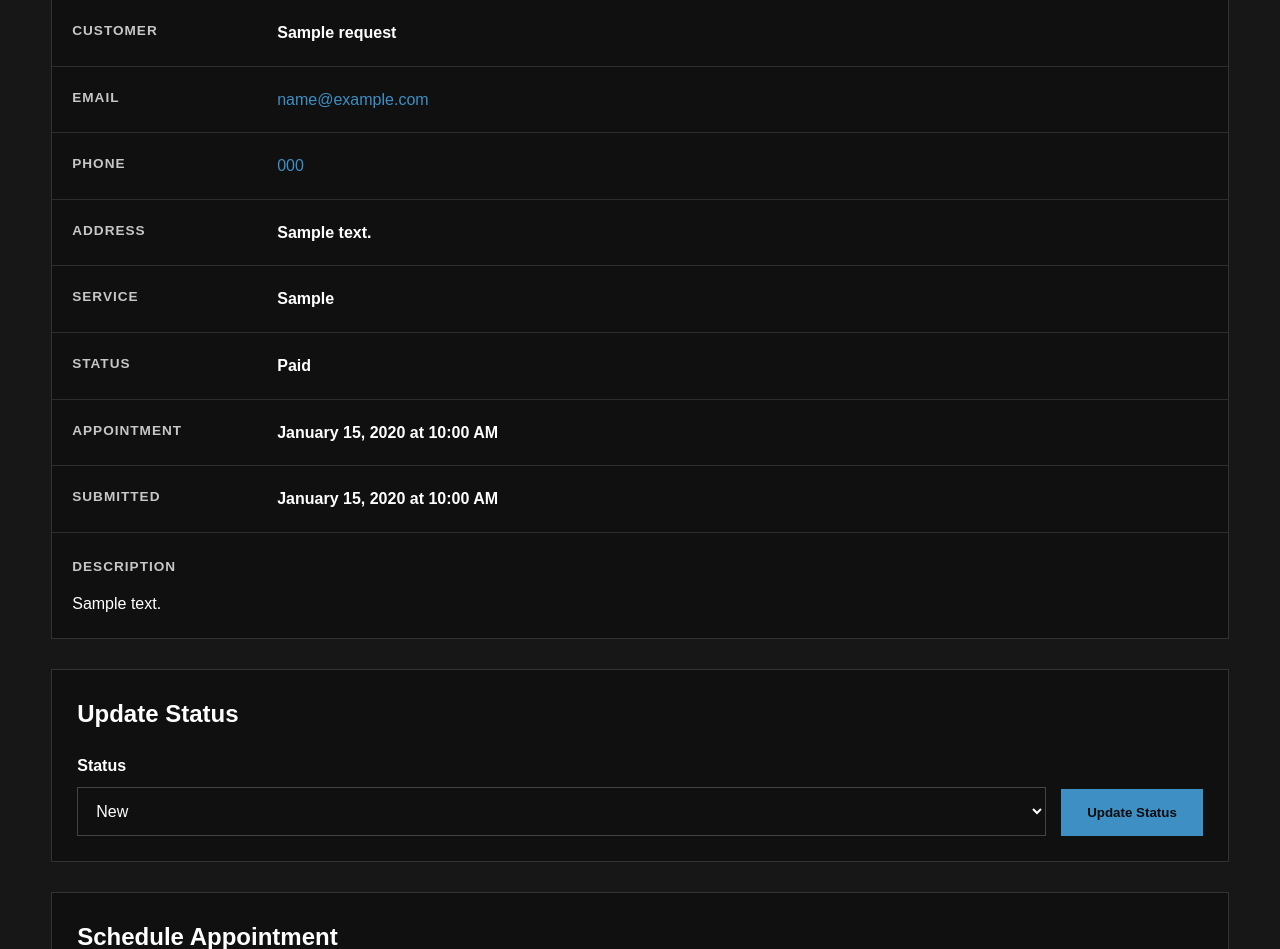
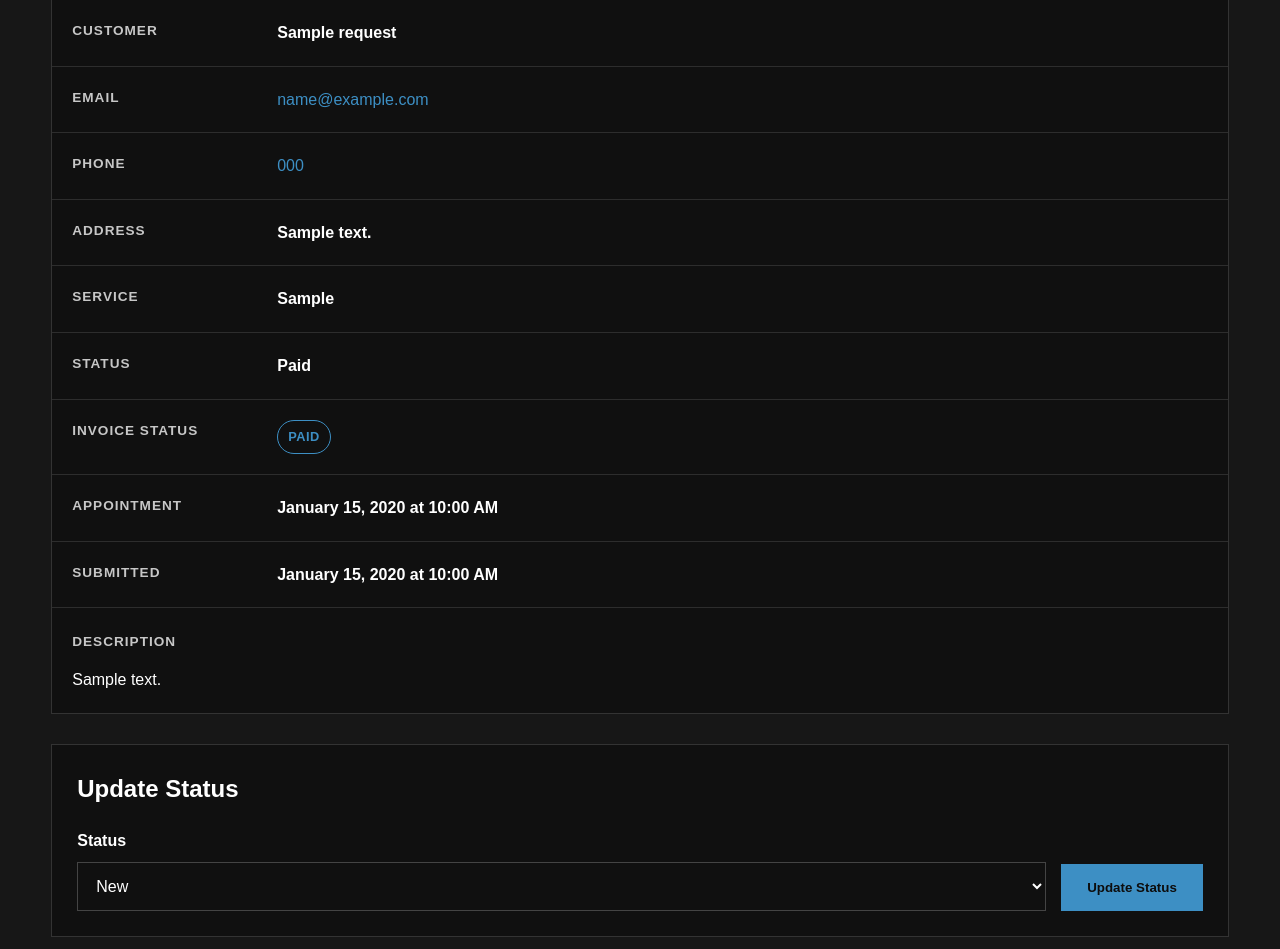
Before and after one commit to AlejMarq/plumbing-web-platform, a Flask app: page /admin/requests/1 in a window 1280 px wide. Shown: the part 337-1286 px from the top of the page. Run offline with Flask 3, Linux system fonts and the light colour scheme; a user stored in the database is signed in; tables that the repository leaves empty hold one stand-in row (values such as "Sample post").

Commit message:
Add public website pages and improve admin workflow

```diff
--- a/app/routes.py
+++ b/app/routes.py
@@ -644,3 +644,59 @@ def contact():
 @main.route("/reviews")
 def reviews():
     return render_template("reviews.html")
+
+@main.route(
+    "/admin/requests/<int:request_id>/invoice/update-from-estimate",
+    methods=["POST"]
+)
+@login_required
+def update_invoice_from_estimate(request_id):
+    service_request = ServiceRequest.query.get_or_404(request_id)
+
+    if service_request.estimate is None:
+        flash(
+            "There is no saved estimate to copy from.",
+            "warning"
+        )
+
+        return redirect(
+            url_for(
+                "main.admin_request_detail",
+                request_id=service_request.id
+            )
+        )
+
+    if service_request.invoice is None:
+        flash(
+            "There is no invoice to update.",
+            "warning"
+        )
+
+        return redirect(
+            url_for(
+                "main.admin_request_detail",
+                request_id=service_request.id
+            )
+        )
+
+    estimate = service_request.estimate
+    invoice = service_request.invoice
+
+    invoice.labor_cost = estimate.labor_cost
+    invoice.parts_cost = estimate.parts_cost
+    invoice.tax_amount = estimate.tax_amount
+    invoice.notes = estimate.notes
+
+    db.session.commit()
+
+    flash(
+        "Invoice updated successfully from the latest estimate.",
+        "success"
+    )
+
+    return redirect(
+        url_for(
+            "main.invoice_detail",
+            invoice_id=invoice.id
+        )
+    )
--- a/app/templates/admin_request_detail.html
+++ b/app/templates/admin_request_detail.html
@@ -57,6 +57,24 @@ Request #{{ service_request.id }} | Admin
             <div class="detail-row">
                 <span>Status</span>
                 <strong>{{ service_request.status }}</strong>
+            </div>
+
+            <div class="detail-row">
+    <span>Invoice Status</span>
+
+    {% if service_request.invoice %}
+        <a
+            href="{{ url_for(
+                'main.invoice_detail',
+                invoice_id=service_request.invoice.id
+            ) }}"
+            class="status-badge status-{{ service_request.invoice.status|lower }}"
+        >
+            {{ service_request.invoice.status }}
+        </a>
+    {% else %}
+        <strong>No Invoice</strong>
+    {% endif %}
 </div>
 
             <div class="detail-row">
@@ -310,6 +328,18 @@ Request #{{ service_request.id }} | Admin
         View Invoice #{{ service_request.invoice.id }}
     </a>
 
+    <button
+        type="submit"
+        formaction="{{ url_for(
+            'main.update_invoice_from_estimate',
+            request_id=service_request.id
+        ) }}"
+        formmethod="POST"
+        class="secondary-button"
+    >
+        Update Invoice from Estimate
+    </button>
+
 {% endif %}
 
             {% endif %}
```
Also changed, not shown: 2 other files. Lines whose indentation alone changed are shown as unchanged.
